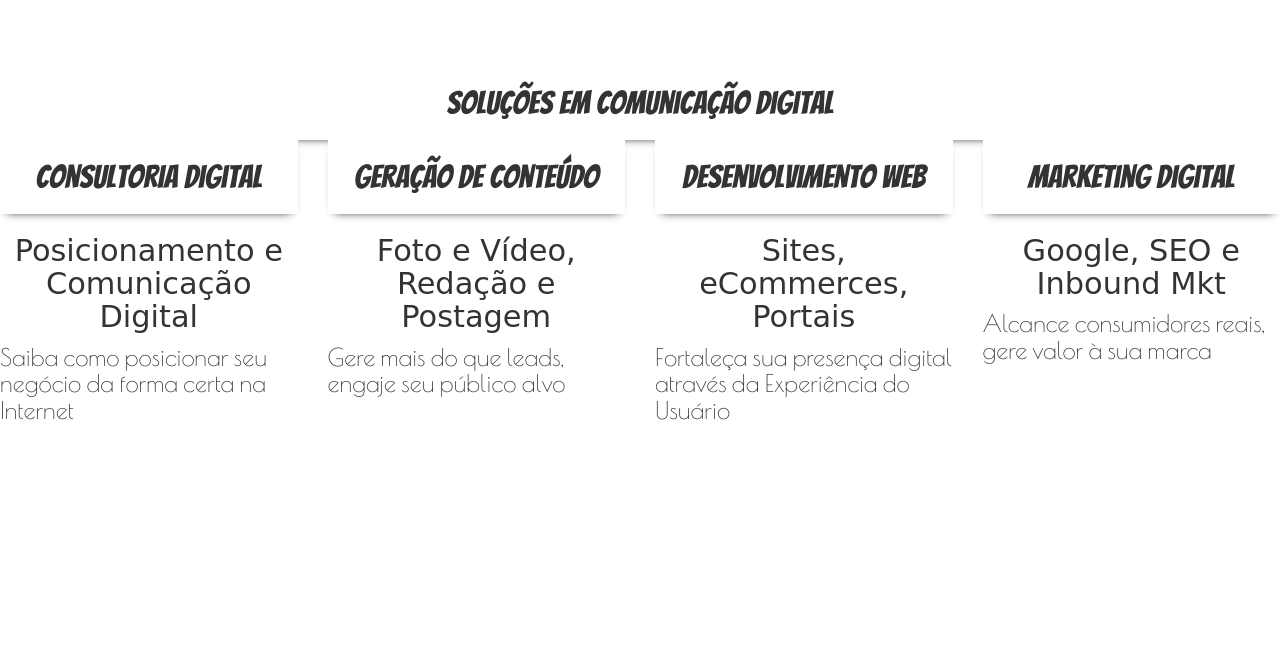
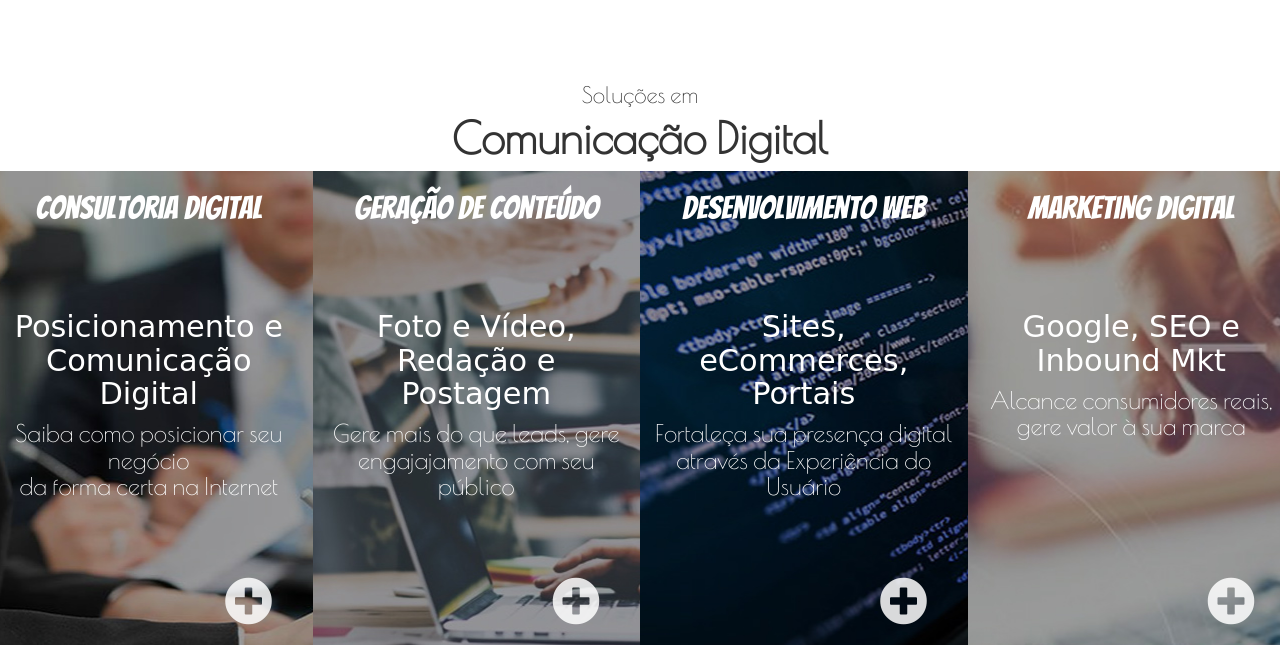
Before and after one commit to Marcelo-Diament/djament-v01, a plain HTML site: page index.html in a window 1280 px wide. Shown: the part 887-1532 px from the top of the page. Before the commit the page ends 1369 px from the top, so only its background shows below. Drawn offline with nearby package versions, Linux system fonts and the light colour scheme; a web font is replaced by a local one.

Commit message:
atualizacao banner 2

```diff
--- a/assets/css/style.css
+++ b/assets/css/style.css
@@ -82,16 +82,27 @@ header{
 /* TEXTOS */
 
 
+h1{
+	font-family: 'Poiret One', cursive;
+	font-size: 1.5em;
+	font-weight: bold;
+	text-align: center;
+}
+
+h1 strong{
+	font-size: 1.8em;
+}
+
 h2{
 	font-family: 'Bangers', cursive;
 	font-size: 2em;
 	text-align: center;
 	line-height: 2em;
-	background-color: #fff;
-	box-shadow: 0 5px 9px -7px #000;
 	margin: 0;
     padding: 5px;
     z-index: 20;
+    text-align: center;
+    color: #fff;
 }
 
 h3{
@@ -103,6 +114,7 @@ h3{
 h4, h5, h6{
 	font-family: 'Poiret One', cursive;
 	font-size: 1.5em;
+	text-align: center;
 }
 
 p{
@@ -115,6 +127,18 @@ p{
 strong{
 	font-size: 1em;
 	font-weight: inherit;
+}
+
+/* BOTÕES '+' */
+
+.fa-plus-circle, .fa-chevron-down{
+	font-size: 3em;
+	color: rgba(255, 255, 255, 0.85);
+	text-align: center;
+}
+
+.fas:hover{
+	cursor: pointer;
 }
 
 /* BANNER */
@@ -137,7 +161,7 @@ strong{
 	margin: 0;
 	padding: 0;
 	position: relative;
-	display: block;
+	display: inline-block;
 }
 
 .banner article p:first-child{
@@ -170,31 +194,29 @@ strong{
 	line-height: 15vh;
 }
 
-.banner a i{
+.banner i{
 	font-size: 4em;
 	color: rgba(18, 103, 137, 0.7);
+	transition: color 1.5s ease;
 }
 
+/*.changeColor {
+  color: rgba(255, 255, 255, 0.7);
+}*/
 
-/* BOTÕES '+' */
 
-.fa-plus-circle, .fa-chevron-down{
-	font-size: 3em;
-	color: rgba(255, 255, 255, 0.85);
-	text-align: center;
-}
-
-.fas:hover{
-	cursor: pointer;
-}
 
 /* SOLUÇÕES - VITRINE */
 
-.solucao-vitrine{
+.solucoes h1{
+	margin-top: -15px;
+}
+
+.box-p div{
 	background-repeat: no-repeat;
 	background-position: center;
 	background-attachment: fixed;
-	background-size: cover;
+	background-size: contain;
 	display: block;
 	color: #fff;
 	font-weight: bold;
@@ -202,6 +224,13 @@ strong{
     padding-bottom: 20px;
     height: 50vh;
     z-index: 10;
+}
+
+.box-p div i{
+	display: inline-block;
+	position: absolute;
+		bottom: 20px;
+		right: 40px;
 }
 
 .consultoria{
--- a/index.html
+++ b/index.html
@@ -11,6 +11,8 @@
 	<link href="https://fonts.googleapis.com/css?family=Bangers|Nixie+One|Poiret+One|Special+Elite" rel="stylesheet">
 	<link rel="stylesheet" href="https://use.fontawesome.com/releases/v5.0.13/css/all.css" integrity="sha384-DNOHZ68U8hZfKXOrtjWvjxusGo9WQnrNx2sqG0tfsghAvtVlRW3tvkXWZh58N9jp" crossorigin="anonymous">
 	<link href="assets/css/style.css" rel="stylesheet">
+	<script src="https://ajax.googleapis.com/ajax/libs/jquery/2.1.4/jquery.min.js"></script>
+	<script src:"assets/js/script.js"></script>
 	<link rel="icon" type="image/png" sizes="96x96" href="assets/img/djament-favicon-512x512.png">
 	<title>Djament Comunicação</title>
 </head>
@@ -39,36 +41,37 @@
 			</article>
 		</section>
 		<section class="solucoes row" id="solucoes">
-			<h2>Soluções em Comunicação Digital</h2>
-			<article class="box-p col-xs-12 col-sm-6 col-md-6 col-lg-3 col-xl-3" id="consultoria">
+			<p class="col-xs-12">Soluções em</p>
+			<h1 class="col-xs-12"><strong>Comunicação Digital</strong></h1>
+			<article class="box-p consultoria col-xs-12 col-sm-6 col-md-6 col-lg-3 col-xl-3" id="consultoria">
 				<h2>Consultoria Digital</h2>
 				<div>
 					<h3>Posicionamento e Comunicação Digital</h3>
-					<h4>Saiba como <strong>posicionar seu negócio</strong> da forma certa na <strong>Internet</strong></h4>
+					<h4>Saiba como <strong>posicionar seu negócio</strong><br>da forma certa na <strong>Internet</strong></h4>
 					<a href="#"><i class="fas fa-plus-circle"></i></a>
 				</div>
 			</article>
-			<article class="box-p col-xs-12 col-sm-6 col-md-6 col-lg-3 col-xl-3" id="conteudo">
+			<article class="box-p geracao-de-conteudo col-xs-12 col-sm-6 col-md-6 col-lg-3 col-xl-3" id="conteudo">
 				<h2>Geração de Conteúdo</h2>
 				<div>
 					<h3>Foto e Vídeo, Redação e Postagem</h3>
-					<h4>Gere mais do que <strong>leads</strong>, <strong>engaje seu público alvo</strong></h4>
+					<h4>Gere mais do que <strong>leads</strong>, gere<br><strong>engajajamento com seu público</strong></h4>
 					<a href="#"><i class="fas fa-plus-circle"></i></a>
 				</div>
 			</article>
-			<article class="box-p col-xs-12 col-sm-6 col-md-6 col-lg-3 col-xl-3" id="desenvolvimento">
+			<article class="box-p criacao-e-desenvolvimento col-xs-12 col-sm-6 col-md-6 col-lg-3 col-xl-3" id="desenvolvimento">
 				<h2>Desenvolvimento Web</h2>
 				<div>
 					<h3>Sites, eCommerces, Portais</h3>
-					<h4>Fortaleça sua <strong>presença digital</strong> através da <strong>Experiência do Usuário</strong></h4>
+					<h4>Fortaleça sua <strong>presença digital<br></strong> através da <strong>Experiência do Usuário</strong></h4>
 					<a href="#"><i class="fas fa-plus-circle"></i></a>
 				</div>
 			</article>
-			<article class="box-p col-xs-12 col-sm-6 col-md-6 col-lg-3 col-xl-3" id="marketing">
+			<article class="box-p marketing-digital col-xs-12 col-sm-6 col-md-6 col-lg-3 col-xl-3" id="marketing">
 				<h2>Marketing Digital</h2>
 				<div>
 					<h3>Google, SEO e Inbound Mkt</h3>
-					<h4><strong>Alcance consumidores</strong> reais, <strong>gere valor</strong> à sua marca</h4>
+					<h4><strong>Alcance consumidores</strong> reais,<br><strong>gere valor</strong> à sua marca</h4>
 					<a href="#"><i class="fas fa-plus-circle"></i></a>
 				</div>
 			</article>
```
Also changed, not shown: assets/js/script.js (added, +10 -0 lines).
